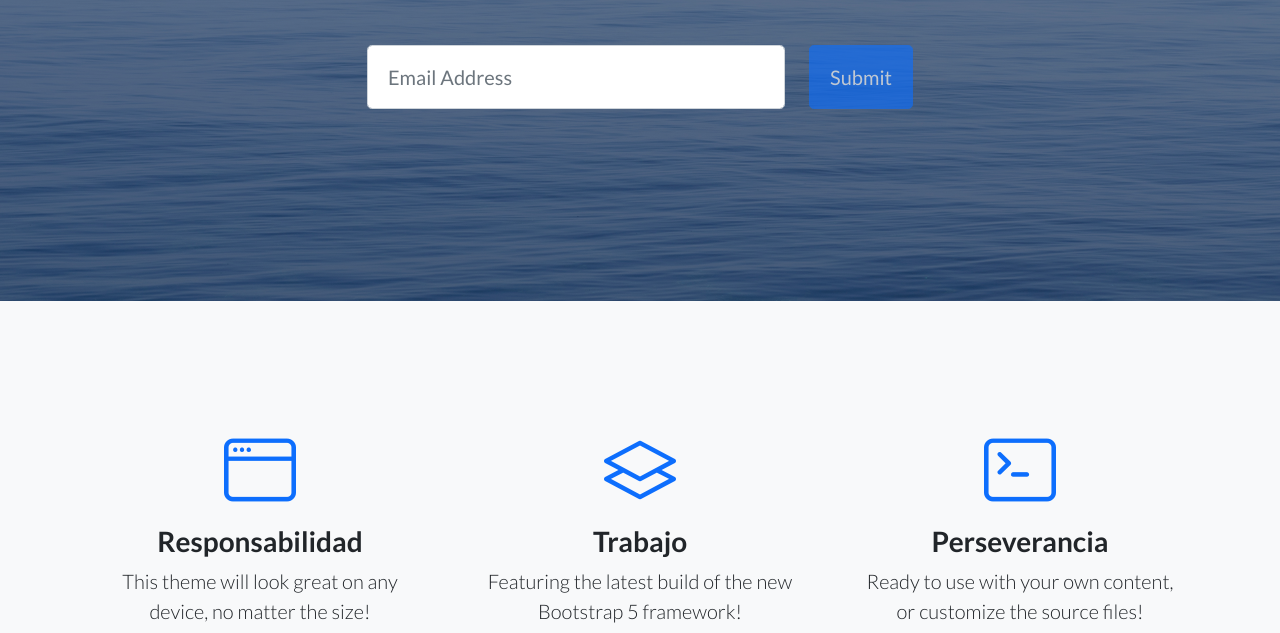
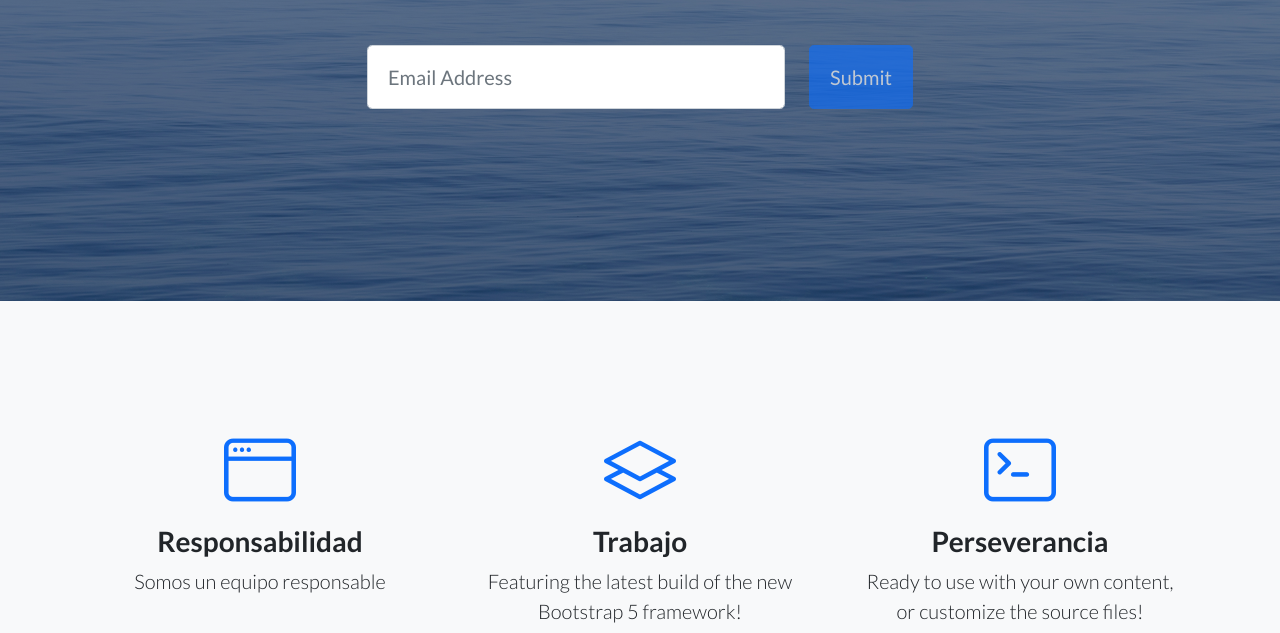
Before and after one commit to Pruebatics/Didacticatics, a plain HTML site: page index.html in a window 1280 px wide. Shown: the part 319-952 px from the top of the page. Drawn offline with nearby package versions, Linux system fonts and the light colour scheme.

Commit message:
Update index.html

```diff
--- a/index.html
+++ b/index.html
@@ -79,7 +79,7 @@
                         <div class="features-icons-item mx-auto mb-5 mb-lg-0 mb-lg-3">
                             <div class="features-icons-icon d-flex"><i class="bi-window m-auto text-primary"></i></div>
                             <h3>Responsabilidad</h3>
-                            <p class="lead mb-0">This theme will look great on any device, no matter the size!</p>
+                            <p class="lead mb-0">Somos un equipo responsable</p>
                         </div>
                     </div>
                     <div class="col-lg-4">
```
